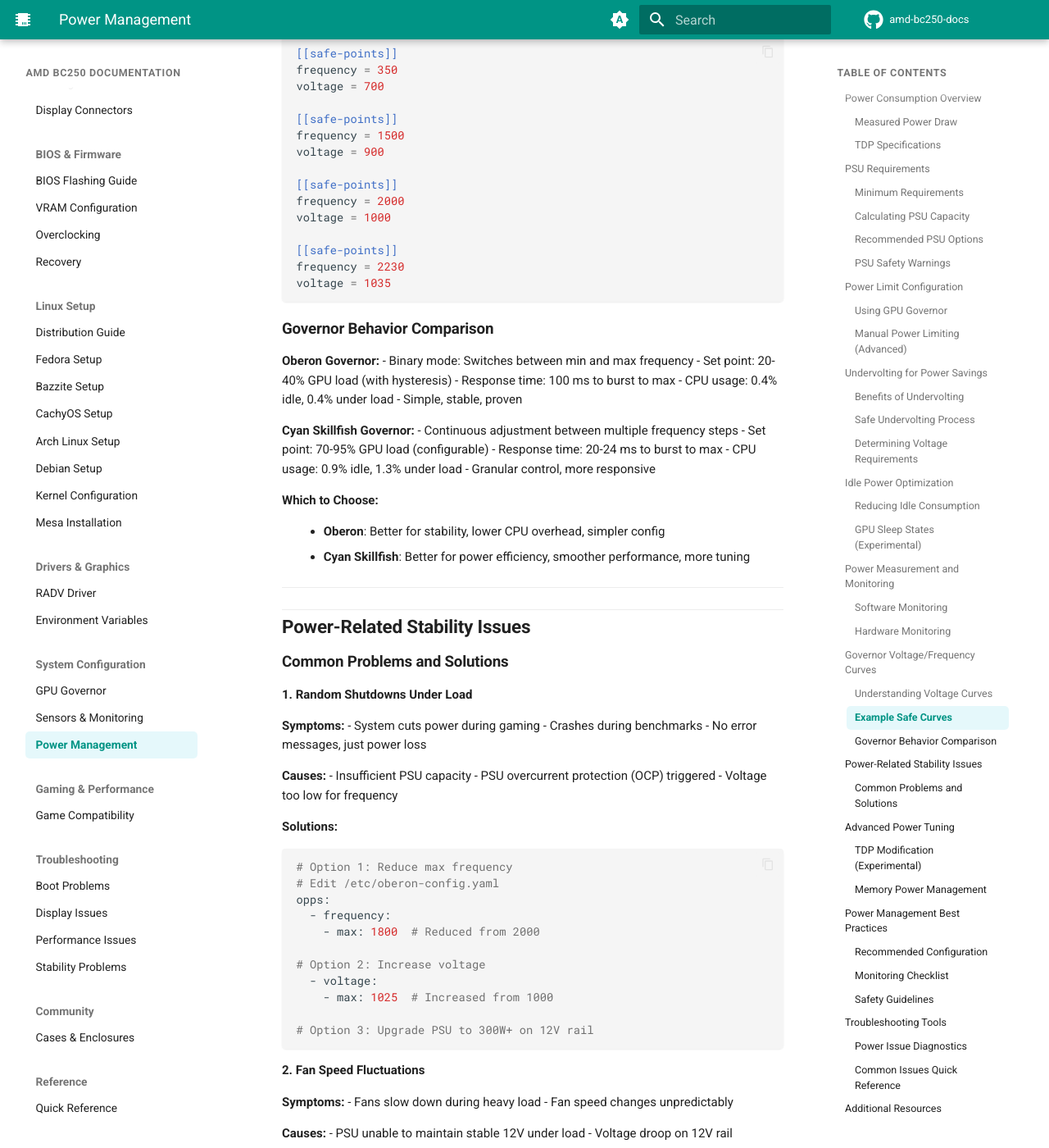
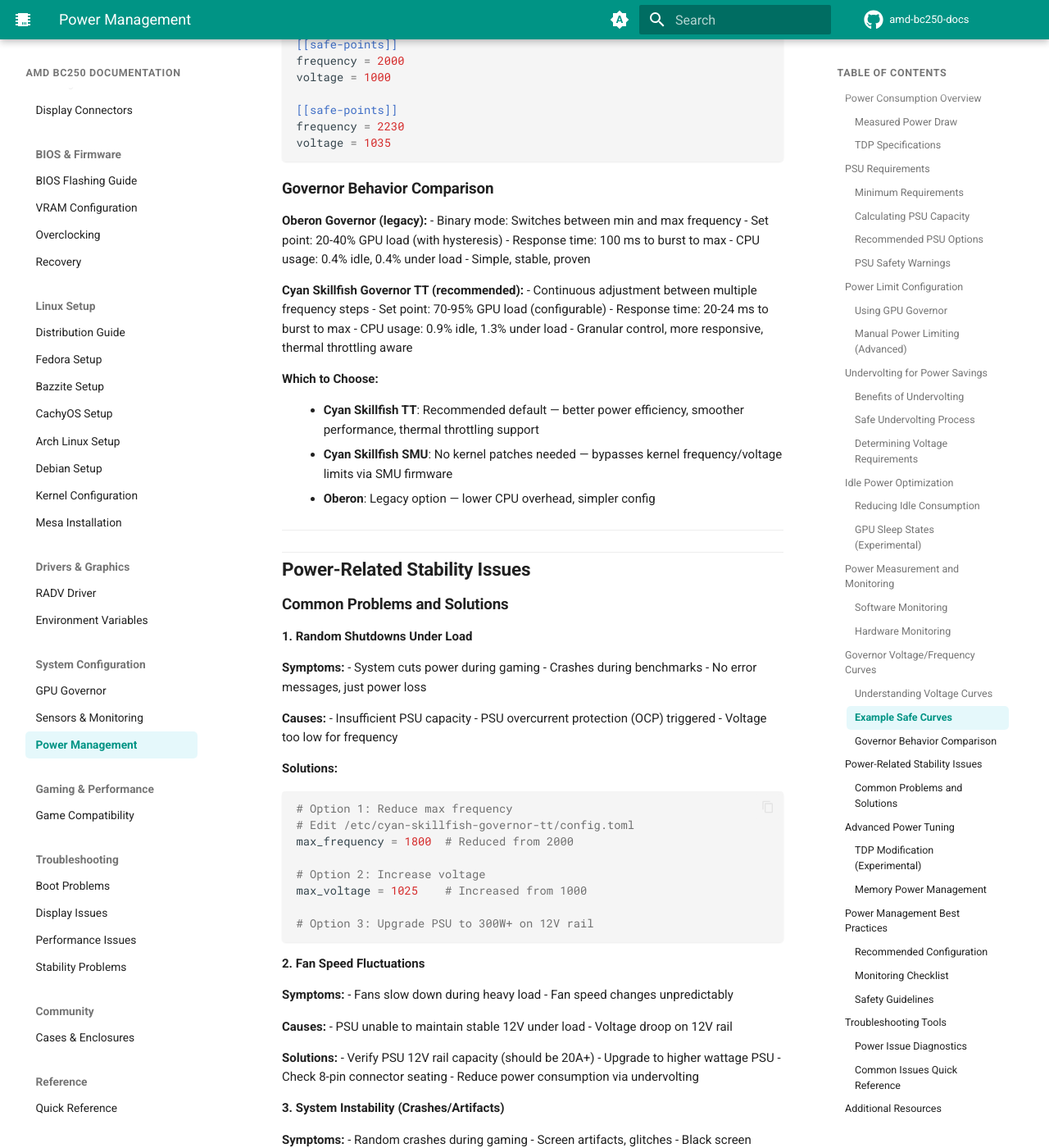
Before and after one commit to elektricM/amd-bc250-docs, an MkDocs documentation site: the page built from docs/system/power.md, in a window 1280 px wide and 1400 px high, scrolled down 9344 px. Shown: the whole window at 82% size. Built offline with MkDocs 1.6.1 and Material for MkDocs 9.7.7, drawn with Linux system fonts in a browser that asks for light colours; comment, search, counter and statistics services are not loaded; the version menu is left out; some of the changed text lies outside the part shown.

Commit message:
fix(power): remove cpufreq section, note BC-250 has no cpufreq scaling

````diff
--- a/docs/system/power.md
+++ b/docs/system/power.md
@@ -13,7 +13,7 @@
 | Scenario | Power Draw | Notes |
 |----------|------------|-------|
 | **Idle (No Governor)** | 105W | Stock configuration, no optimization |
-| **Idle (With Governor)** | 85W | 20W savings with oberon-governor |
+| **Idle (With Governor)** | 85W | 20W savings with GPU governor |
 | **Idle (Optimized)** | 55W | Debian + governor + undervolting |
 | **Desktop Use** | 60-85W | Light browsing, system tasks |
 | **Gaming (Standard)** | 150-200W | Most games at 1080p |
@@ -116,42 +116,40 @@
 
 The governor is essential for power management and efficiency.
 
-**Oberon Governor Configuration:**
+**Cyan Skillfish Governor TT Configuration (recommended):**
 
-Default configuration file: `/etc/oberon-config.yaml`
+Default location: `/etc/cyan-skillfish-governor-tt/config.toml`
 
-```yaml
-opps:
-  - frequency:
-    - min: 1000    # MHz
-    - max: 2000    # MHz (safe for most boards)
-  - voltage:
-    - min: 700     # mV
-    - max: 1000    # mV
+```toml
+min_frequency = 1000  # MHz
+max_frequency = 2000  # MHz (safe for most boards)
+min_voltage = 700     # mV
+max_voltage = 1000    # mV
 ```
 
 **Power Savings Configuration (Lower Consumption):**
 
-```yaml
-opps:
-  - frequency:
-    - min: 1000
-    - max: 2000
-  - voltage:
-    - min: 700
-    - max: 950     # Lower max voltage
+```toml
+min_frequency = 1000
+max_frequency = 2000
+min_voltage = 700
+max_voltage = 950     # Lower max voltage
 ```
 
 Apply changes:
 ```bash
-sudo systemctl restart oberon-governor
+sudo systemctl restart cyan-skillfish-governor-tt
 ```
 
-**Cyan Skillfish Governor Configuration:**
+**Oberon Governor Configuration (legacy):**
 
-More granular control with multiple voltage/frequency points.
+Default configuration file: `/etc/oberon-config.yaml` — see [Governor page](governor.md) for details.
 
-Default location: `/etc/cyan-skillfish-governor/config.toml`
+**More Granular Control:**
+
+Cyan Skillfish Governor TT supports multiple voltage/frequency points.
+
+Default location: `/etc/cyan-skillfish-governor-tt/config.toml`
 
 ```toml
 # Multiple safe-points for precise voltage control
@@ -179,7 +177,7 @@
 
 Apply changes:
 ```bash
-sudo systemctl restart cyan-skillfish-governor
+sudo systemctl restart cyan-skillfish-governor-tt
 ```
 
 ### Manual Power Limiting (Advanced)
@@ -188,7 +186,7 @@
 
 ```bash
 # Stop governor first
-sudo systemctl stop oberon-governor
+sudo systemctl stop cyan-skillfish-governor-tt
 
 # Set custom values
 echo "vc 0 1800 950" > /sys/devices/pci0000:00/0000:00:08.1/0000:01:00.0/pp_od_clk_voltage
@@ -274,24 +272,21 @@
 With governor: 85W idle (20W savings)
 
 ```bash
-# Install oberon-governor (Fedora/Bazzite)
-sudo dnf copr enable @exotic-soc/oberon-governor
-sudo dnf install oberon-governor
-sudo systemctl enable --now oberon-governor
+# Install cyan-skillfish-governor-tt (Fedora/Bazzite)
+sudo dnf copr enable filippor/bazzite
+sudo dnf install cyan-skillfish-governor-tt
+sudo systemctl enable --now cyan-skillfish-governor-tt
 ```
 
 **Step 2: Optimize Governor Settings**
 
-Edit `/etc/oberon-config.yaml` for lower idle power:
+Edit `/etc/cyan-skillfish-governor-tt/config.toml` for lower idle power:
 
-```yaml
-opps:
-  - frequency:
-    - min: 1000    # Allow GPU to idle lower
-    - max: 2000
-  - voltage:
-    - min: 700     # Minimum safe voltage
-    - max: 950     # Reduced max voltage
+```toml
+min_frequency = 1000  # Allow GPU to idle lower
+max_frequency = 2000
+min_voltage = 700     # Minimum safe voltage
+max_voltage = 950     # Reduced max voltage
 ```
 
 Result: 60-70W idle possible
@@ -300,18 +295,10 @@
 
 Enable CPU idle states:
 
-```bash
-# Check current CPU governor
-cat /sys/devices/system/cpu/cpu0/cpufreq/scaling_governor
+!!!note "BC-250 has no cpufreq scaling"
+    The BC-250's Zen 2 CPU does not expose cpufreq governors — `/sys/devices/system/cpu/cpu0/cpufreq/` does not exist. CPU frequency is managed by the hardware/firmware directly. The `cpupower frequency-set` command has no effect on this board.
 
-# Set to powersave or schedutil
-echo "powersave" | sudo tee /sys/devices/system/cpu/cpu*/cpufreq/scaling_governor
-
-# Check idle states
-sudo cpupower idle-info
-```
-
-Result: Additional 2-3W savings (65W idle achievable)
+Result: CPU power management is handled automatically by the hardware.
 
 **Best Case Scenario:**
 
@@ -432,15 +419,12 @@
 
 **Conservative (Maximum Stability):**
 
-```yaml
-# Oberon Governor
-opps:
-  - frequency:
-    - min: 1000
-    - max: 2000
-  - voltage:
-    - min: 700
-    - max: 1000
+```toml
+# Cyan Skillfish Governor TT
+min_frequency = 1000
+max_frequency = 2000
+min_voltage = 700
+max_voltage = 1000
 ```
 
 **Optimized (Good Balance):**
@@ -486,24 +470,25 @@
 
 ### Governor Behavior Comparison
 
-**Oberon Governor:**
+**Oberon Governor (legacy):**
 - Binary mode: Switches between min and max frequency
 - Set point: 20-40% GPU load (with hysteresis)
 - Response time: 100 ms to burst to max
 - CPU usage: 0.4% idle, 0.4% under load
 - Simple, stable, proven
 
-**Cyan Skillfish Governor:**
+**Cyan Skillfish Governor TT (recommended):**
 - Continuous adjustment between multiple frequency steps
 - Set point: 70-95% GPU load (configurable)
 - Response time: 20-24 ms to burst to max
 - CPU usage: 0.9% idle, 1.3% under load
-- Granular control, more responsive
+- Granular control, more responsive, thermal throttling aware
 
 **Which to Choose:**
 
-- **Oberon**: Better for stability, lower CPU overhead, simpler config
-- **Cyan Skillfish**: Better for power efficiency, smoother performance, more tuning
+- **Cyan Skillfish TT**: Recommended default — better power efficiency, smoother performance, thermal throttling support
+- **Cyan Skillfish SMU**: No kernel patches needed — bypasses kernel frequency/voltage limits via SMU firmware
+- **Oberon**: Legacy option — lower CPU overhead, simpler config
 
 ---
 
@@ -524,16 +509,13 @@
 - Voltage too low for frequency
 
 **Solutions:**
-```bash
+```toml
 # Option 1: Reduce max frequency
-# Edit /etc/oberon-config.yaml
-opps:
-  - frequency:
-    - max: 1800  # Reduced from 2000
+# Edit /etc/cyan-skillfish-governor-tt/config.toml
+max_frequency = 1800  # Reduced from 2000
 
 # Option 2: Increase voltage
-  - voltage:
-    - max: 1025  # Increased from 1000
+max_voltage = 1025    # Increased from 1000
 
 # Option 3: Upgrade PSU to 300W+ on 12V rail
 ```
@@ -586,10 +568,10 @@
 **Solutions:**
 ```bash
 # Check governor status
-systemctl status oberon-governor
+systemctl status cyan-skillfish-governor-tt
 
 # If not running
-sudo systemctl enable --now oberon-governor
+sudo systemctl enable --now cyan-skillfish-governor-tt
 
 # Verify GPU frequency scaling
 cat /sys/devices/pci0000:00/0000:00:08.1/0000:01:00.0/pp_dpm_sclk
@@ -616,11 +598,9 @@
 **Temporary workaround (not recommended long-term):**
 ```yaml
 # Force governor to maintain frequency even when hot
-# Edit /etc/oberon-config.yaml to set min = max
-opps:
-  - frequency:
-    - min: 2000
-    - max: 2000
+# Edit /etc/cyan-skillfish-governor-tt/config.toml to set min = max
+# min_frequency = 2000
+# max_frequency = 2000
 ```
 
 ---
@@ -659,15 +639,12 @@
 
 **For Gaming (Balance Performance/Power):**
 
-```yaml
-# /etc/oberon-config.yaml
-opps:
-  - frequency:
-    - min: 1000
-    - max: 2000
-  - voltage:
-    - min: 700
-    - max: 950
+```toml
+# /etc/cyan-skillfish-governor-tt/config.toml
+min_frequency = 1000
+max_frequency = 2000
+min_voltage = 700
+max_voltage = 950
 ```
 
 Expected results:
@@ -678,7 +655,7 @@
 **For Power Efficiency (Low Consumption):**
 
 ```toml
-# /etc/cyan-skillfish-governor/config.toml
+# /etc/cyan-skillfish-governor-tt/config.toml
 [[safe-points]]
 frequency = 350
 voltage = 700
@@ -756,9 +733,9 @@
 
 **Check Governor Status:**
 ```bash
-systemctl status oberon-governor
-# or
-systemctl status cyan-skillfish-governor
+systemctl status cyan-skillfish-governor-tt
+# or if using legacy governor:
+# systemctl status oberon-governor
 ```
 
 **Check Current Power State:**
@@ -803,16 +780,15 @@
 | High temps + high power | Undervolt needed | Reduce max voltage by 50 mV |
 | Fan speed drops | PSU voltage droop | Upgrade PSU capacity |
 | Unstable after undervolt | Voltage too low | Increase voltage by 25 mV |
-| Governor not working | Service not running | `systemctl enable --now oberon-governor` |
+| Governor not working | Service not running | `systemctl enable --now cyan-skillfish-governor-tt` |
 
 ---
 
 ## Additional Resources
 
 **Governor Projects:**
-- [Oberon Governor (Original)](https://gitlab.com/TuxThePenguin0/oberon-governor)
-- [Oberon Governor (Fork)](https://github.com/filippor/oberon-governor)
-- [Cyan Skillfish Governor](https://github.com/Magnap/cyan-skillfish-governor)
+- [Cyan Skillfish Governor TT/SMU](https://github.com/filippor/cyan-skillfish-governor) (recommended)
+- [Oberon Governor](https://gitlab.com/mothenjoyer69/oberon-governor) (legacy)
 
 **Power Monitoring:**
 - [CoolerControl](https://gitlab.com/coolercontrol/coolercontrol)
````
Also changed, not shown: other parts of docs/system/power.md (+1 -1 lines).
